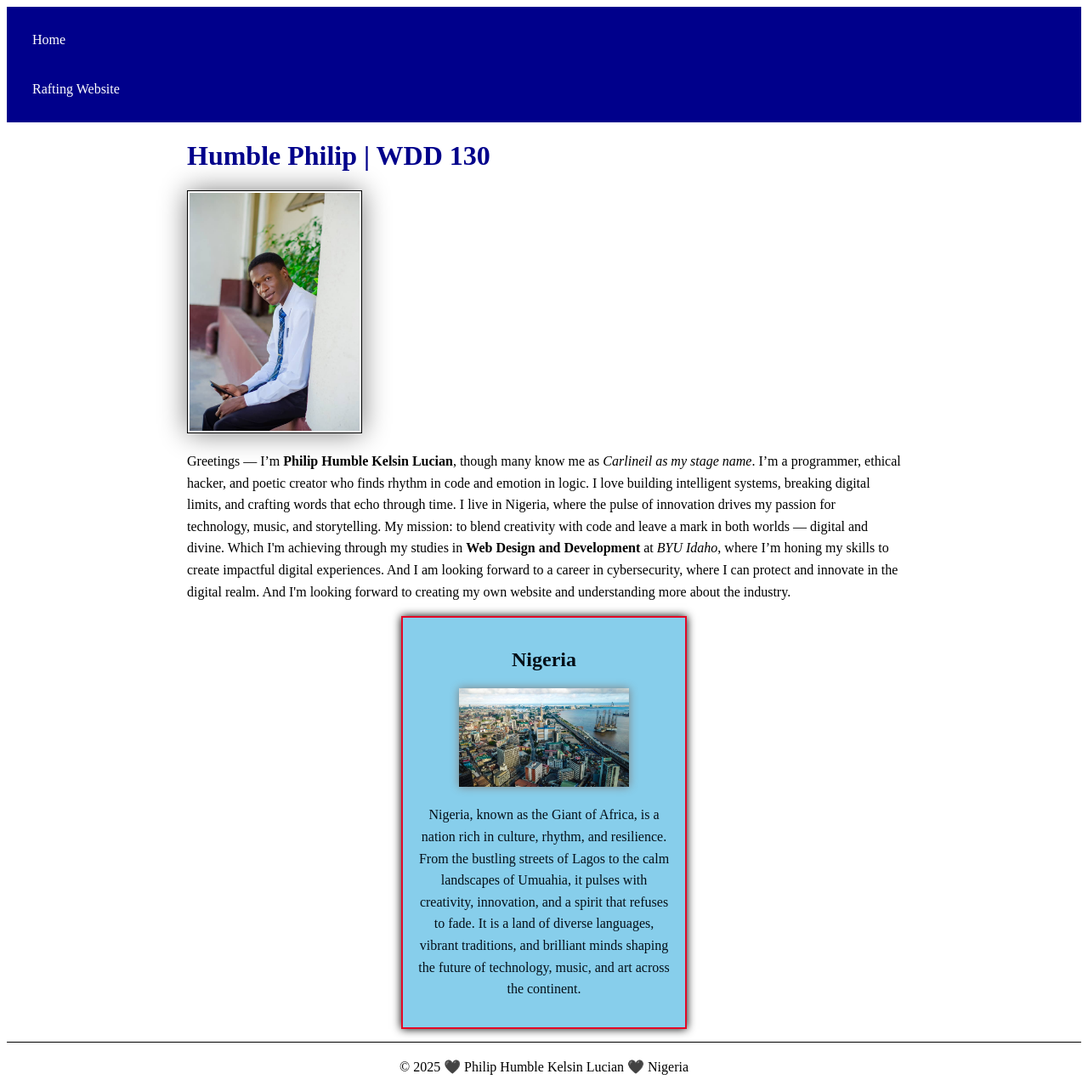
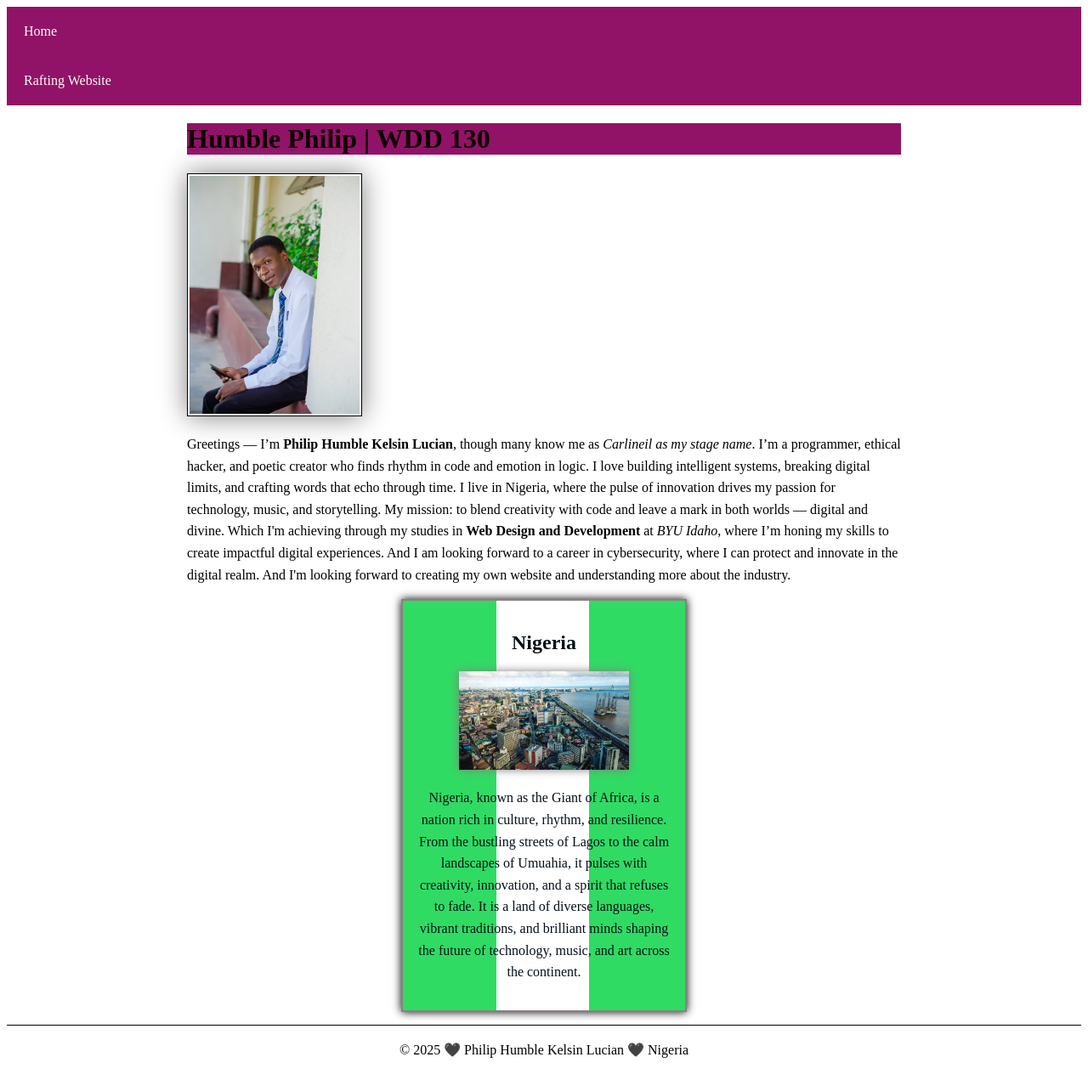
Before and after one commit to philiphumblekelsin27/wdd130, a plain HTML site: page index.html in a window 1280 px wide. Shown: the whole page at 85% size. Drawn offline with Linux system fonts and the light colour scheme.

Commit message:
added root and css variable

```diff
--- a/styles/styles.css
+++ b/styles/styles.css
@@ -1,18 +1,39 @@
+
+:root {
+  --heading-background-color: #911367;
+  --main-h1-color: #911367;
+  --heading-text-color: #333;
+  --heading-font: 'Montserrat', Helvetica, sans-serif;
+  --padding: 1rem;
+  --border: 1px solid rgb(0 0 0 / 0.1);
+  --display: block;
+  --text-color: rgb(15, 1, 1);
+  --split-color-left: #30db63;
+  --split-color-right: #30db63;
+  --split-color-center: white;
+}
+
+
+
+
 nav {
-    background-color: darkblue;
-    padding: 10px;
+    background-color: var(--heading-background-color);
+    padding: 1 var(--padding);
 }
 
 nav a {
-    color: white;
-    display: block;
+    color: rgb(252, 250, 250);
+    display:  var(--display);
     padding: 20px;
     text-decoration: none;
 }
 
 
 h1 {
-    color: darkblue;
+    color:  var(--text-color);
+    font-family: var(--heading-text-color);
+    background-color: var(--main-h1-color);
+    padding: block var(--padding);
 }
 
 
@@ -40,9 +61,17 @@ p {
 aside {
     width: 300px;
     margin: 10px auto;
-    border: 2px solid rgb(228, 8, 38);
-    padding: 1rem;
-    background-color: skyblue;
+    border: 2px solid rgb(138, 128, 130);
+    padding: var(--padding);
+    background: linear-gradient(to right,
+        var(--split-color-left) 0%,
+        var(--split-color-left) 33%,
+        var(--split-color-center) 33%,
+        var(--split-color-center) 66%,
+        var(--split-color-right) 66%,
+        var(--split-color-right) 100%
+    );
+
     color: rgb(5, 15, 24);
     text-align: center;
     box-shadow: 0 0 10px black;
--- a/week03/styles/overlay.css
+++ b/week03/styles/overlay.css
@@ -1,31 +1,3 @@
-
-/* used the css variable for testing */
-
-:root {
-  --heading-background-color: rgb(111, 117, 170);
-  --heading-text-color: #333;
-  --heading-font: 'Montserrat', Helvetica, sans-serif;
-  --padding: 1rem;
-  --border: 1px solid rgb(0 0 0 / 0.1);
-}
-
-/* Some example variable use in the declarations. */
-
-h1 {
-  background-color: var(--heading-background-color);
-  color: var(--heading-text-color);
-  font-family: var(--heading-font);
-  padding: var(--padding);
-}
-
-* {
-  margin: 10px auto;
-  padding: var(--padding);
-  box-shadow: 0 0 10px rgba(109, 9, 240, 0.1);
-}
-/* the example */
-
-
 * {
   margin: 0;
   padding: 0;
@@ -46,7 +18,7 @@ h1 {
 .herodiv {
   margin: 10px auto;
   /* position: relative; If removed, what happens? */
-    position: relative;
+  /* position: fixed; */
 }
 
 .herodiv img {
@@ -64,8 +36,9 @@ h1 {
   padding: 0.65rem;
   box-shadow: 0 0 30px #111;
   opacity: 0.9;
-    /* bottom: 25px; */
-    /* left: 15px; */
+  bottom: 25%;
+  left: 15%;
+
 }
 
 h2 {
```
Lines whose indentation alone changed are shown as unchanged.
